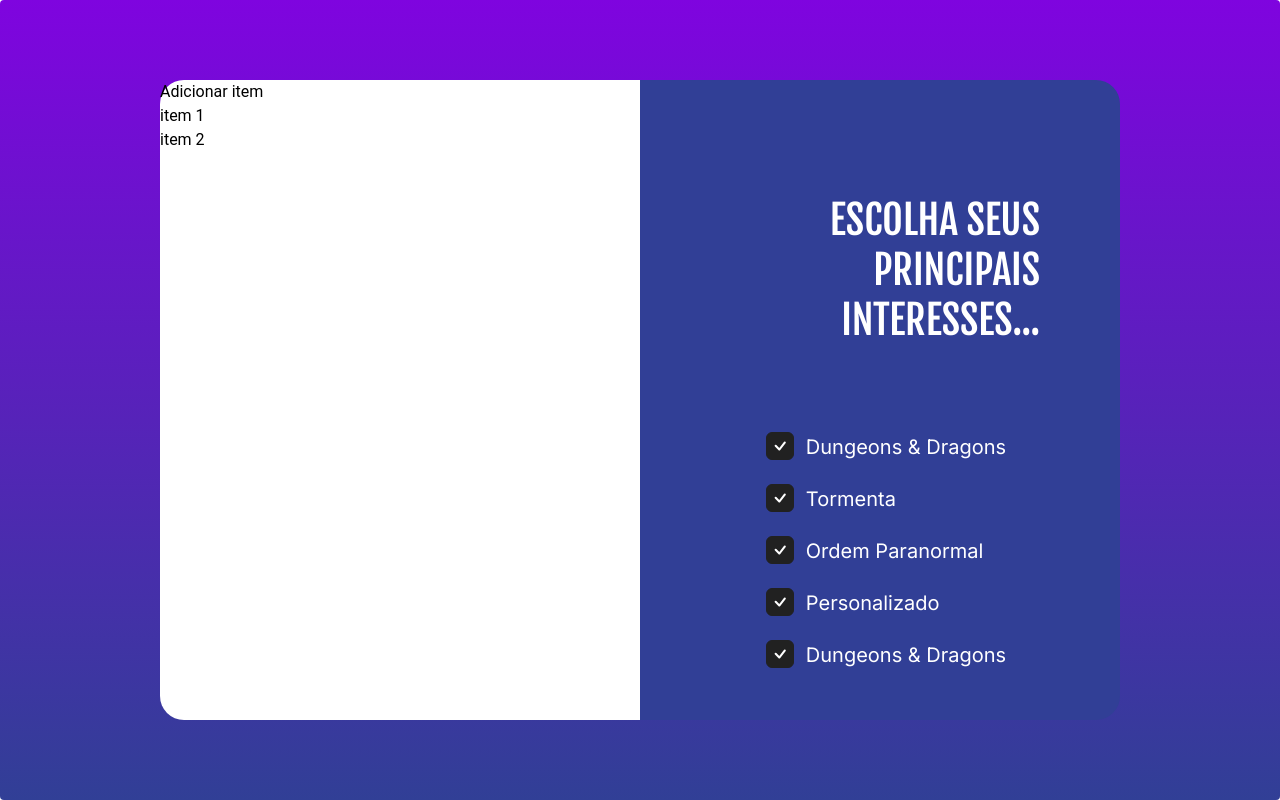
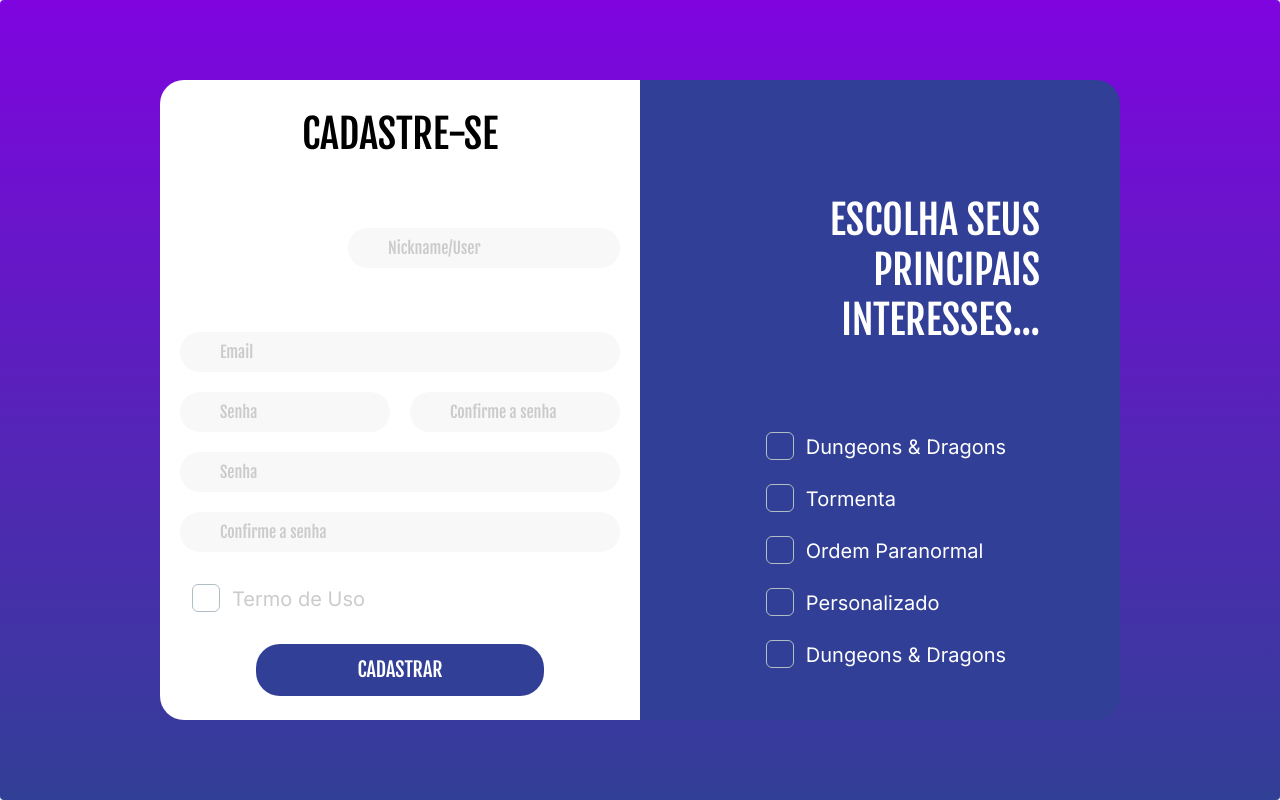
Before and after one commit to GOJYN-Solutions/SGMRPG-Front, a React (Create React App) app: page /register in a window 1280 px wide. Built offline with nearby package versions, Linux system fonts and the light colour scheme.

Commit message:
Formulário de registro criado

```diff
--- /dev/null
+++ b/src/Components/ButtonForm/ButtonForm.jsx
@@ -0,0 +1,10 @@
+export default function ButtonForm({onClick, text, className}){
+
+    let style = "2xl:my-5 2xl:text-2xl xl:text-xl 2xl:p-5 xl:p-3 w-72 text-white rounded-3xl font-nonito"
+
+    return(
+        <button className={`${style} ${className}`} onClick={onClick}>
+            {text}
+        </button>
+    )
+}
--- /dev/null
+++ b/src/Components/Checkbox/Checkboxs.jsx
@@ -0,0 +1,34 @@
+import { Checkbox, Typography } from "@material-tailwind/react";
+import { BsCheck } from 'react-icons/bs'
+
+
+export default function Checkboxs({label, labelStyle}) {
+
+    console.log(label)
+
+    let checkboxStyle = {
+        className: 'h-7 w-7 text-base',
+        label: `flex font-medium font-inter text-xl ${labelStyle}`,
+        color: 'white'
+    }
+
+
+    if(label) return (
+        <div>
+            <Checkbox
+                onChange={e=>console.log(e.target.labels[1].textContent)}
+                ripple={false}
+                className={checkboxStyle.className}
+                color="white"
+                label={
+                    <Typography color="white" className={checkboxStyle.label}>
+                        {label}
+                    </Typography>
+                }
+                icon={
+                    <BsCheck className='p-1'/>
+                }
+            />
+        </div>
+    );
+  }
--- /dev/null
+++ b/src/Components/Input/Input.jsx
@@ -0,0 +1,9 @@
+export default function Input({className, onChange, value, placeholder, type}){
+
+    let inputs = '2xl:h-12 2xl:text-lg xl:text-base xl:h-10 px-10 font-nonito placeholder-[#CBCBCB] rounded-3xl bg-[#F8F8F8]'
+
+    return(
+        <input type={type ? type : 'text'} className={`${inputs} ${className}`} value={value} placeholder={placeholder}
+              onChange={onChange} required/>
+    )
+}
--- a/src/Pages/Login/Login.jsx
+++ b/src/Pages/Login/Login.jsx
@@ -2,6 +2,8 @@
 import { FcGoogle } from 'react-icons/fc'
 import { Link } from 'react-router-dom';
 import ReactTyped from "react-typed";
+import Input from '../../Components/Input/Input';
+import ButtonForm from '../../Components/ButtonForm/ButtonForm';
 
 export default function Login() {
 
@@ -10,7 +12,6 @@
     password: ''
   })
 
-  let inputs = '2xl:h-12 2xl:text-lg xl:text-base xl:h-8 px-5 font-nonito  placeholder-[#CBCBCB] rounded-full bg-[#F8F8F8]'
   let typeText = '2xl:text-5xl xl:text-4xl text-white font-nonito'
 
 
@@ -49,10 +50,10 @@
         <div className="flex flex-col gap-10">
           <p className="2xl:text-5xl xl:text-4xl font-nonito">LOGIN</p>
           <div className="gap-5 flex flex-col">
-            <input type="text" className={inputs} value={user.login} placeholder="Email ou User"
-              onChange={e => setUser({...user, login: e.target.value})} required/>
-            <input type="password" className={inputs} value={user.password} placeholder="Senha"
-              onChange={e => setUser({...user, password: e.target.value})} required/>
+              <Input value={user.login} placeholder="Email ou User"
+              onChange={e => setUser({...user, login: e.target.value})}/>
+              <Input type="password" value={user.password} placeholder="Senha"
+              onChange={e => setUser({...user, password: e.target.value})} />
           </div>
           <div className="px-2 gap-20 flex justify-between">
             <Link className='className="2xl:text-sm xl:text-xs font-nonito underline text-[#7A08DB]' to='/password'>Esqueceu a senha?</Link>
@@ -60,9 +61,7 @@
 
           </div>
           <div className="flex items-center justify-center">
-            <button className="2xl:my-5 2xl:text-2xl xl:text-xl 2xl:p-5 xl:p-3 w-72 bg-[#7A08DB] text-white rounded-3xl font-nonito" onClick={e=>alert(`Login:${user.login} password:${user.password}`)}>
-              ENTRAR
-            </button>
+            <ButtonForm className={'bg-[#7A08DB]'} onClick={e=>alert(`Login:${user.login} password:${user.password}`)} text={'ENTRAR'}/>
           </div>
         </div>
         <button className="flex items-center p-3 gap-2 border border-black rounded-3xl font-inter text-sm">
--- a/src/Pages/Register/Register.jsx
+++ b/src/Pages/Register/Register.jsx
@@ -1,137 +1,84 @@
 import { useState } from 'react';
-import { Checkbox, Typography, ThemeProvider } from "@material-tailwind/react";
-import { BsCheck } from 'react-icons/bs'
+import Checkboxs from '../../Components/Checkbox/Checkboxs';
+import { FiPlus } from 'react-icons/fi'
+import Input from '../../Components/Input/Input';
+import ButtonForm from '../../Components/ButtonForm/ButtonForm';
 
+// setFriends(
+//     friends.map((friend) =>
+//         // Here you accept a id argument to the function and replace it with hard coded 🤪 2, to make it dynamic.
+//         friend.id === 2
+//             ? { ...friend, name: "Changed Name" }
+//             : { ...friend }
+//     )
 
 
 
 export default function Register() {
 
-    const theme = {
-        checkbox: {
-          defaultProps: {
-            color: "blue",
-            label: undefined,
-            icon: undefined,
-            ripple: true,
-            className: "",
-            disabled: false,
-            containerProps: undefined,
-            labelProps: undefined,
-            iconProps: undefined,
-          },
-          valid: {
-            colors: [
-              "blue-gray",
-              "gray",
-              "brown",
-              "deep-orange",
-              "orange",
-              "amber",
-              "yellow",
-              "lime",
-              "light-green",
-              "green",
-              "teal",
-              "cyan",
-              "light-blue",
-              "blue",
-              "indigo",
-              "deep-purple",
-              "purple",
-              "pink",
-              "red",
-            ],
-          },
-          styles: {
-            base: {
-              root: {
-                display: "inline-flex",
-                alignItems: "items-center",
-              },
-              container: {
-                position: "relative",
-                display: "flex",
-                alignItems: "items-center",
-                cursor: "cursor-pointer",
-                p: "p-3",
-                borderRadius: "rounded-full",
-              },
-              input: {
-                peer: "peer",
-                position: "relative",
-                appearance: "appearance-none",
-                width: "w-5",
-                height: "h-5",
-                borderWidth: "border",
-                borderRadius: "rounded-md",
-                borderColor: "border-blue-gray-200",
-                cursor: "cursor-pointer",
-                transition: "transition-all",
-                before: {
-                  content: "before:content['']",
-                  display: "before:block",
-                  bg: "before:bg-blue-gray-500",
-                  width: "before:w-12",
-                  height: "before:h-12",
-                  borderRadius: "before:rounded-full",
-                  position: "before:absolute",
-                  top: "before:top-2/4",
-                  left: "before:left-2/4",
-                  transform: "before:-translate-y-2/4 before:-translate-x-2/4",
-                  opacity: "before:opacity-0 hover:before:opacity-10",
-                  transition: "before:transition-opacity",
-                },
-              },
-              label: {
-                color: "text-gray-700",
-                fontWeight: "font-light",
-                userSelect: "select-none",
-                cursor: "cursor-pointer",
-                mt: "mt-px",
-              },
-              icon: {
-                color: "text-white",
-                position: "absolute",
-                top: "top-2/4",
-                left: "left-2/4",
-                translate: "-translate-y-2/4 -translate-x-2/4",
-                pointerEvents: "pointer-events-none",
-                opacity: "opacity-0 peer-checked:opacity-100",
-                transition: "transition-opacity",
-              },
-              disabled: {
-                opacity: "opacity-50",
-                pointerEvents: "pointer-events-none",
-              },
-            },
-          },
-        },
-      };
+    const [user, setUser] = useState({
+        nick: '',
+        email: '',
+        password: '',
+        confirmPassword: '',
 
-    let checkboxStyle = {
-        className: 'h-7 w-7 text-base',
-        label: 'flex font-medium font-inter text-xl checked:bg-red-500 checked:border-amber-500 checked:before:bg-amber-500',
-        color: 'white'
-    }
-
-    const [items, setItems] = useState(['item 1', 'item 2']);
-    function addItem() {
-      const newItem = 'item 3';
-      const newItems = [...items, newItem];
-      setItems(newItems);
-    }
-
+        choices: [{
+        }, {
+            checked: false,
+            label: 'Dungeons & Dragons'
+        }, {
+            checked: false,
+            label: 'Tormenta'
+        }, {
+            checked: false,
+            label: 'Ordem Paranormal'
+        }, {
+            checked: false,
+            label: 'Personalizado'
+        },{
+            checked: false,
+            label: 'Dungeons & Dragons'
+        }]
+    })
 
   return (
-    <div className="h-screen px-40 py-20 rounded gap-5 bg-gradient-to-b from-[#7F04DF] to-[#313F96] flex flex-row ">
-        <div className='w-full h-full flex'>
-            <div className='h-full w-1/2 bg-white rounded-l-3xl'>
-                        <div>
-                <button onClick={addItem}>Adicionar item</button>
-                <ul>
-                    {items.map(item => <li key={item}>{item}</li>)}
-                </ul>
+    <div className="h-screen w-screen px-40 py-20 rounded bg-gradient-to-b from-[#7F04DF] to-[#313F96] flex flex-row ">
+
+            <div className='h-full w-1/2 p-5 flex flex-col justify-center items-center bg-white rounded-l-3xl'>
+                <div className='flex flex-col gap-5'>
+                    <div className='flex justify-center'>
+                      <p className='font-nonito text-[5vh]'>CADASTRE-SE</p>
+                    </div>
+                    <div className=''>
+                        <div className='flex items-center gap-10'>
+                            <div>
+                                <button className='w-32 h-32 rounded-full flex  items-center justify-center'>
+                                    <FiPlus className='w-full h-full p-5' color='white'/>
+                                </button>
+                            </div>
+                            <Input className={"w-full"} value={user.nick} placeholder="Nickname/User"
+                                onChange={e => setUser({...user, nick: e.target.value})}/>
+                        </div>
+                    </div>
+                    <Input className={"w-full"} value={user.email} placeholder="Email"
+                                onChange={e => setUser({...user, email: e.target.value})}/>
+                    <div className='flex gap-5'>
+                        <Input type='password' className={"w-full"} value={user.password} placeholder="Senha"
+                            onChange={e => setUser({...user, password: e.target.value})}/>
+                        <Input type='password' className={"w-full"} value={user.confirmPassword} placeholder="Confirme a senha"
+                            onChange={e => setUser({...user, confirmPassword: e.target.value})}/>
+                    </div>
+
+                    <Input type='password' className={"w-full"} value={user.password} placeholder="Senha"
+                            onChange={e => setUser({...user, password: e.target.value})}/>
+                    <Input type='password' className={"w-full"} value={user.confirmPassword} placeholder="Confirme a senha"
+                            onChange={e => setUser({...user, confirmPassword: e.target.value})}/>
+
+                    <Checkboxs checked={false} label={"Termo de Uso"} labelStyle={'text-[#CBCBCB]'}/>
+
+                    <div className='flex justify-center '>
+                      <ButtonForm className={'bg-[#313F96]'} onClick={e=>alert(JSON.stringify(user))} text={'CADASTRAR'}/>
+                    </div>
                 </div>
             </div>
 
@@ -143,92 +90,17 @@
                     <div className='h-full w-full items-center flex flex-col justify-center'>
                         <div className='text-3xl'>
                             <div>
-                                <ThemeProvider value={theme}>
-                                    <Checkbox
-                                        defaultChecked
-                                        ripple={false}
-                                        className={checkboxStyle.className}
-                                        color={checkboxStyle.color}
-                                        label={
-                                            <Typography color="white" className={checkboxStyle.label}>
-                                            Dungeons & Dragons
-                                            </Typography>
-                                        }
-                                        icon={
-                                            <BsCheck className='p-1'/>
-                                        }
-                                    />
-                                </ThemeProvider>
-                            </div>
-                            <div>
-                                <Checkbox
-                                    defaultChecked
-                                    ripple={false}
-                                    className={checkboxStyle.className}
-                                    color={checkboxStyle.color}
-                                    label={
-                                        <Typography color="white" className={checkboxStyle.label}>
-                                        Tormenta
-                                        </Typography>
-                                    }
-                                     icon={
-                                        <BsCheck className='p-1'/>
-                                    }
-                                />
-                            </div>
-                            <div>
-                                <Checkbox
-                                    defaultChecked
-                                    ripple={false}
-                                    className={checkboxStyle.className}
-                                    color={checkboxStyle.color}
-                                    label={
-                                        <Typography color="white" className={checkboxStyle.label}>
-                                        Ordem Paranormal
-                                        </Typography>
-                                    }
-                                     icon={
-                                        <BsCheck className='p-1'/>
-                                    }
-                                />
-                            </div>
-                            <div>
-                                <Checkbox
-                                    defaultChecked
-                                    ripple={false}
-                                    className={checkboxStyle.className}
-                                    color={checkboxStyle.color}
-                                    label={
-                                        <Typography color="white" className={checkboxStyle.label}>
-                                        Personalizado
-                                        </Typography>
-                                    }
-                                     icon={
-                                        <BsCheck className='p-1'/>
-                                    }
-                                />
-                            </div>
-                            <div>
-                                <Checkbox
-                                    defaultChecked
-                                    ripple={false}
-                                    className={checkboxStyle.className}
-                                    color={checkboxStyle.color}
-                                    label={
-                                        <Typography color="white" className={checkboxStyle.label}>
-                                        Dungeons & Dragons
-                                        </Typography>
-                                    }
-                                     icon={
-                                        <BsCheck className='p-1'/>
-                                    }
-                                />
+                                {
+                                    user.choices.map(choice =>(
+                                        <Checkboxs checked={choice.checked} label={choice.label}/>
+                                    ))
+                                }
                             </div>
                         </div>
                     </div>
                 </div>
             </div>
-        </div>
+
     </div>
   );
 }
--- a/src/index.jsx
+++ b/src/index.jsx
@@ -5,7 +5,5 @@
 
 const root = ReactDOM.createRoot(document.getElementById('root'));
 root.render(
-  <React.StrictMode>
     <App />
-  </React.StrictMode>
 );
--- a/tailwind.config.js
+++ b/tailwind.config.js
@@ -3,7 +3,11 @@
 module.exports = withMT({
   content: ["./src/**/*.{js,jsx,ts,tsx}"],
   theme: {
-    extend: {},
+    extend: {
+      colors: {
+        white: '#ffffff', // Defina a cor branca com o código da cor desejado
+      },
+    },
     fontFamily: {
       nonito: ['Fjalla One'],
       inter: ['Inter']
```
